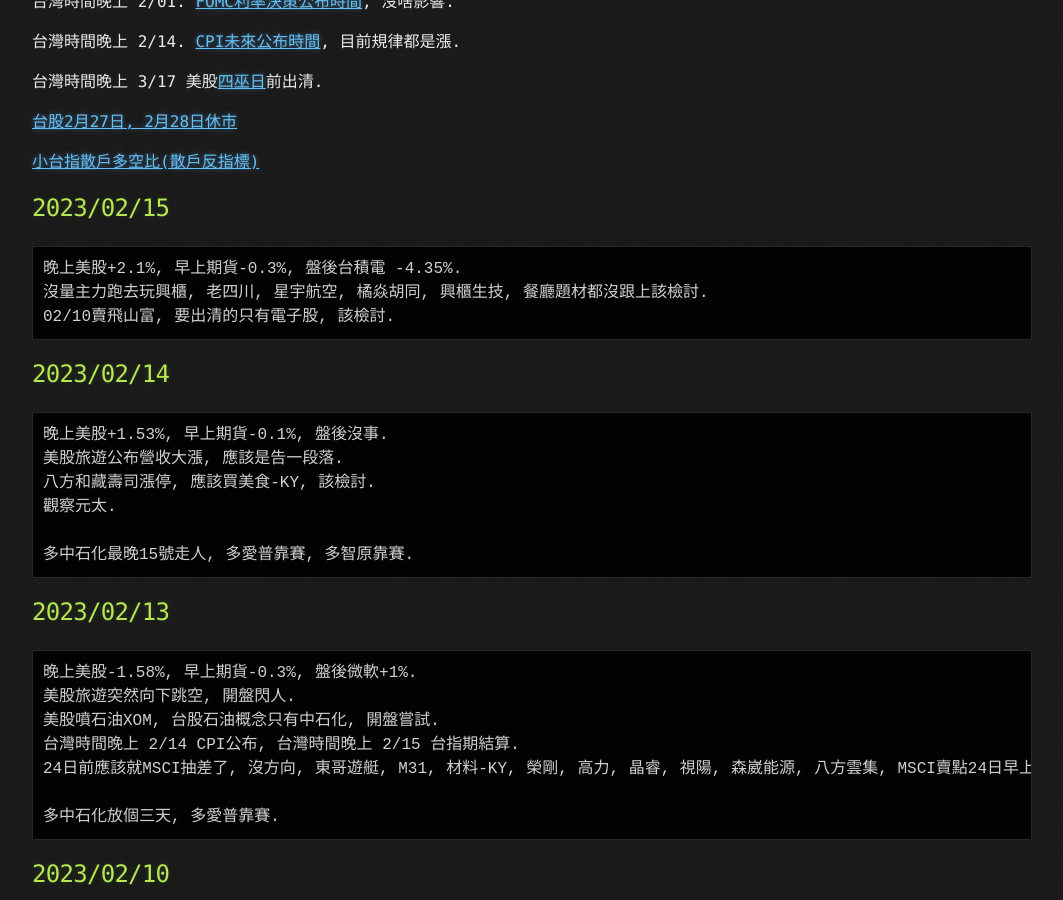
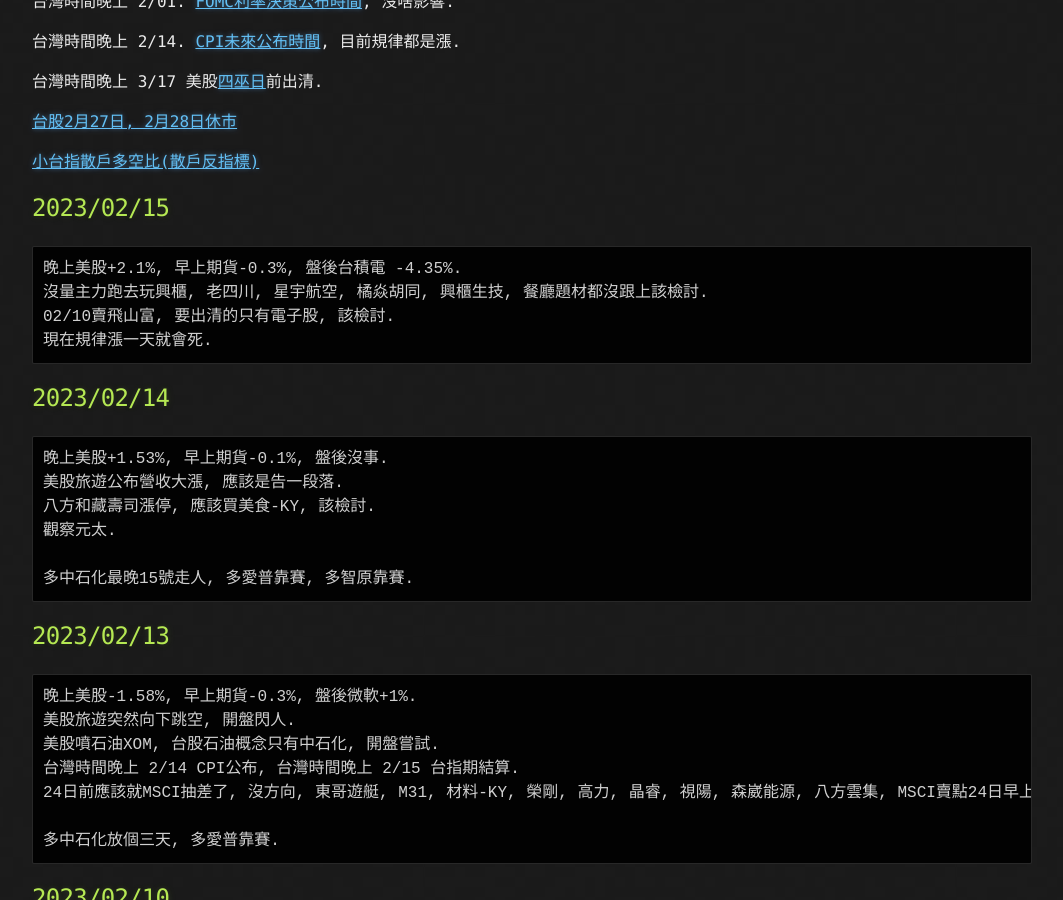
Before and after one commit to lepg5487/Stock_God, a Jekyll site: the page built from index.md, in a window 1280 px wide and 900 px high, scrolled down 428 px. Shown: the whole window, without its empty margins (108-1171 px from the left). Built offline with Jekyll 4.4.1, drawn with Linux system fonts in a browser that asks for light colours; our own code applies the rules of GitHub Pages for plain Markdown files.

Commit message:
Update index.md

````diff
--- a/index.md
+++ b/index.md
@@ -25,6 +25,7 @@
 晚上美股+2.1%, 早上期貨-0.3%, 盤後台積電 -4.35%.
 沒量主力跑去玩興櫃, 老四川, 星宇航空, 橘焱胡同, 興櫃生技, 餐廳題材都沒跟上該檢討.
 02/10賣飛山富, 要出清的只有電子股, 該檢討.
+現在規律漲一天就會死.
 ```
 
 ## 2023/02/14
````
